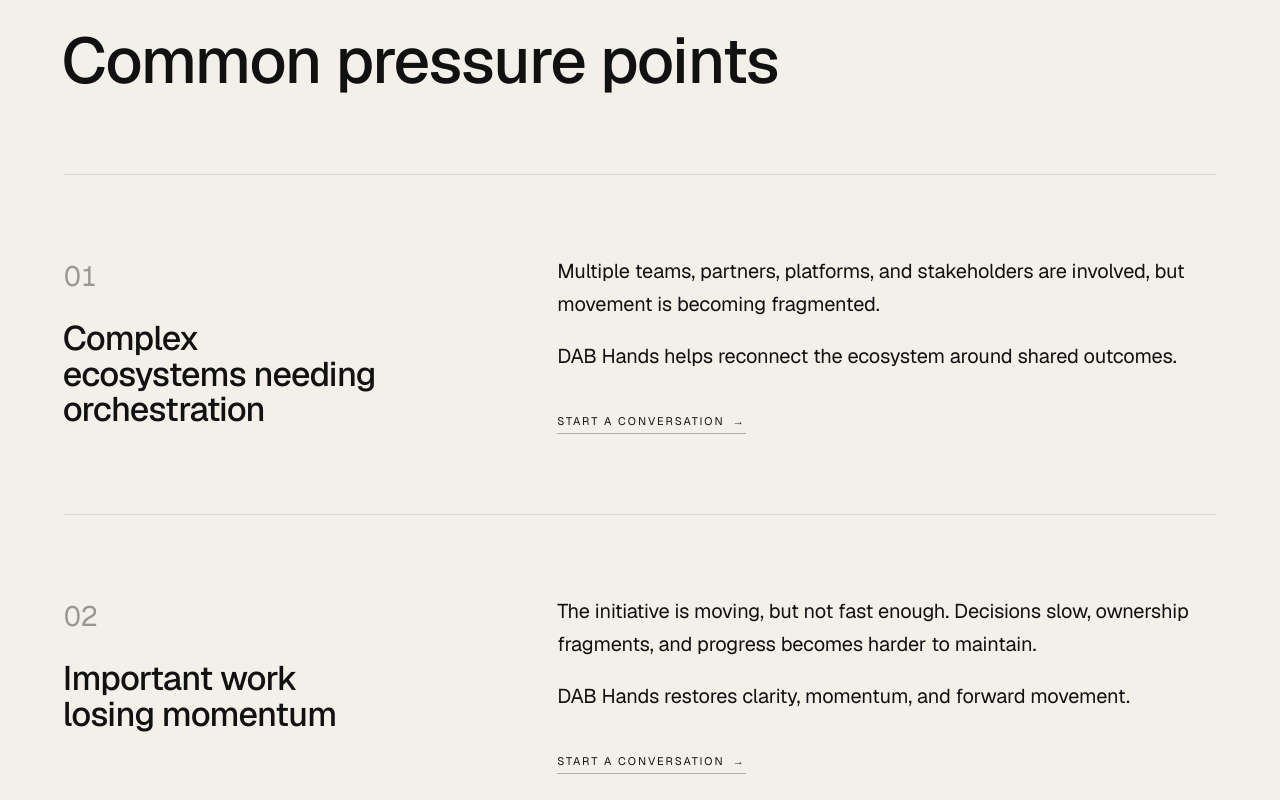
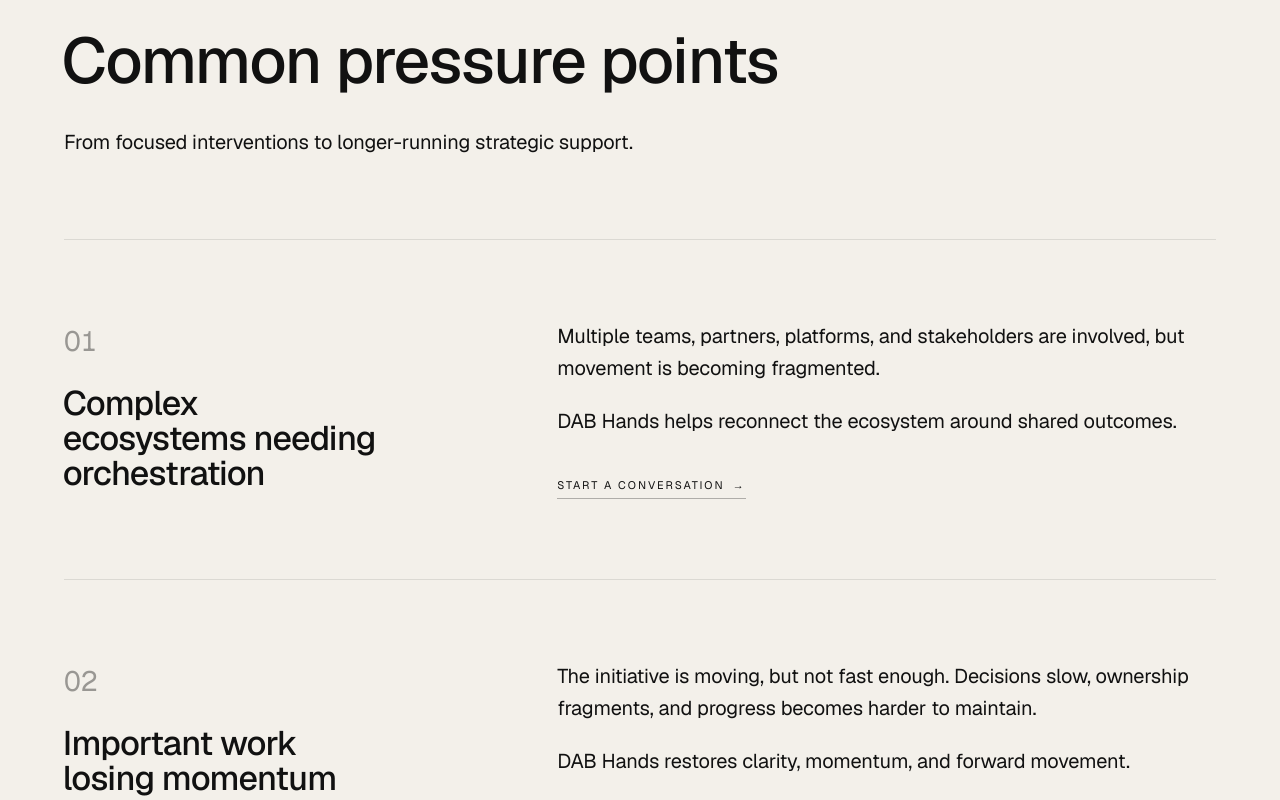
Before and after one commit to darrenbrett-lang/dabhands.delivery, a Next.js app: page /where-we-step-in in a window 1280 px wide. Shown: the part 1400-2200 px from the top of the page. Built offline with nearby package versions, Linux system fonts and the light colour scheme.

Commit message:
Relocate 'focused interventions to longer-running support' line to Where we step in

```diff
--- a/pages/where-we-step-in.tsx
+++ b/pages/where-we-step-in.tsx
@@ -221,9 +221,14 @@
 
           <div className="relative z-10 max-w-screen-xl mx-auto px-6 md:px-10 lg:px-16">
             <FadeUp>
-              <h2 className="text-[36px] md:text-[52px] lg:text-[64px] font-medium leading-[1.02] tracking-[-0.03em] max-w-[18ch] mb-16 md:mb-20">
+              <h2 className="text-[36px] md:text-[52px] lg:text-[64px] font-medium leading-[1.02] tracking-[-0.03em] max-w-[18ch] mb-6 md:mb-8">
                 Common pressure points
               </h2>
+            </FadeUp>
+            <FadeUp delay={0.08}>
+              <p className="text-xl text-dab-charcoal leading-relaxed max-w-[48ch] mb-16 md:mb-20">
+                From focused interventions to longer-running strategic support.
+              </p>
             </FadeUp>
 
             <ol className="list-none p-0 m-0">
```
